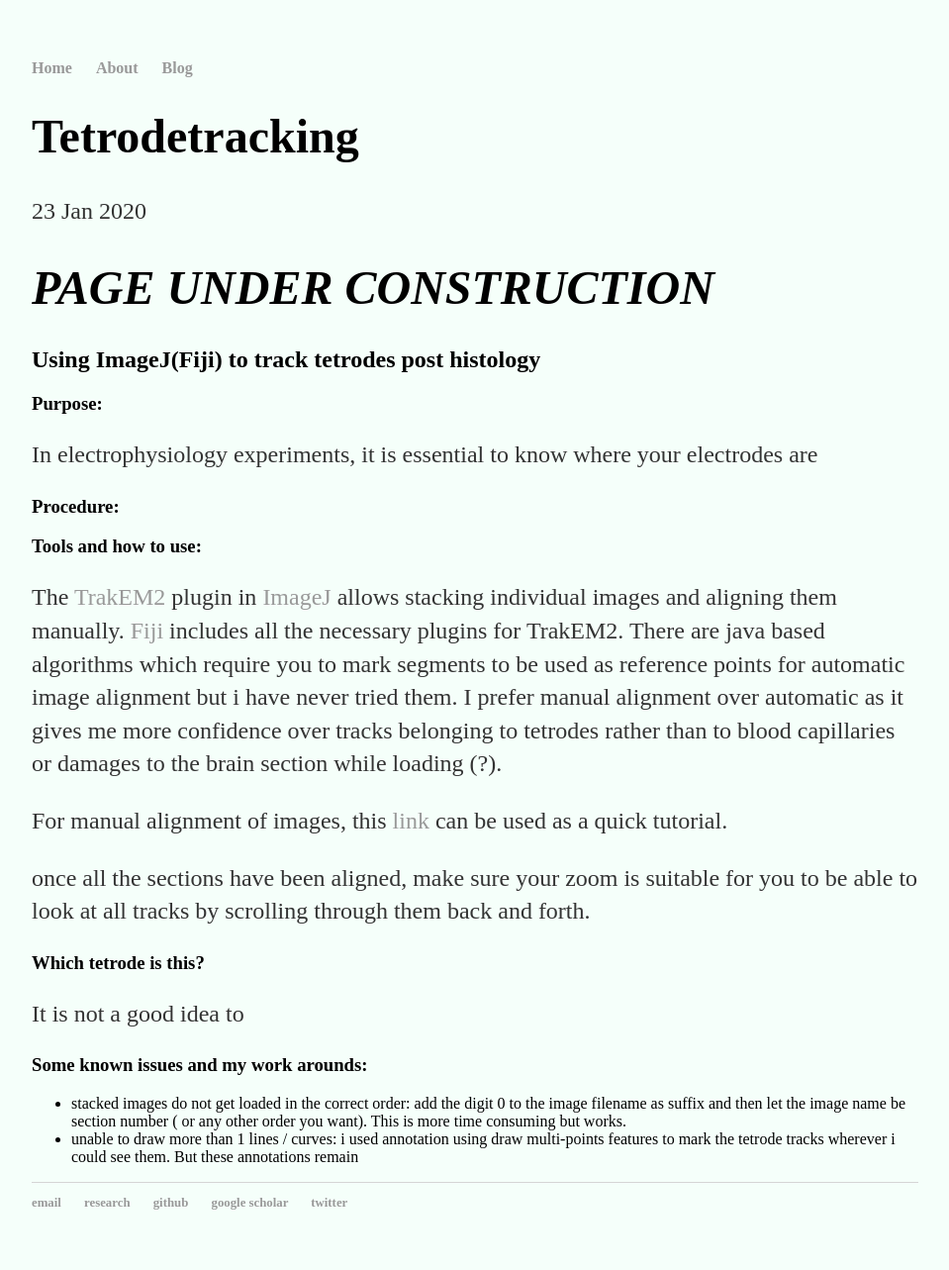
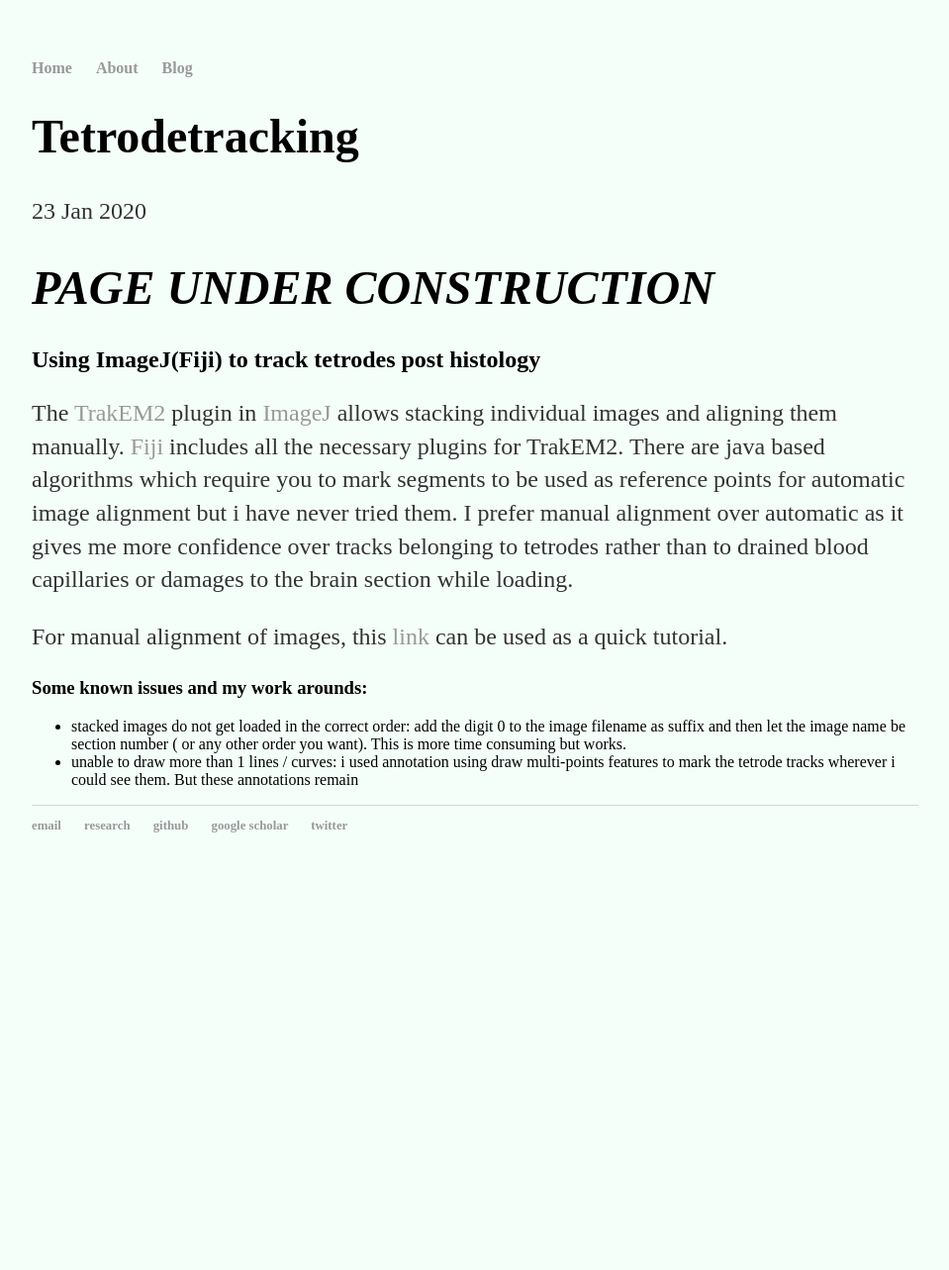
Before and after one commit to AdiBish/adibish.github.io, a Jekyll site: the page built from _posts/2020-01-23-TetrodeTracking.md, in a window 1280 px wide. Shown: the whole page at 99% size, without its empty margins (160-1119 px from the left). Built offline with Jekyll 4.4.1, drawn with Linux system fonts in a browser that asks for light colours; our own code applies the rules of GitHub Pages for plain Markdown files; comment, search, counter and statistics services are not loaded; after the commit the page ends 902 px from its top, so only the background shows below that.

Commit message:
Update 2020-01-23-TetrodeTracking.md

```diff
--- a/_posts/2020-01-23-TetrodeTracking.md
+++ b/_posts/2020-01-23-TetrodeTracking.md
@@ -1,25 +1,10 @@
 # *PAGE UNDER CONSTRUCTION*
 ## Using ImageJ(Fiji) to track tetrodes post histology
-### **Purpose**:
-In electrophysiology experiments, it is essential to know where your electrodes are
-### **Procedure**:
 
-
-### **Tools and how to use**:
 The [TrakEM2](https://imagej.net/TrakEM2) plugin in [ImageJ](https://imagej.nih.gov/ij/) allows stacking individual images and aligning them manually. [Fiji](https://fiji.sc/) includes all the necessary plugins for TrakEM2.
-There are java based algorithms which require you to mark segments to be used as reference points for automatic image alignment but i have never tried them. I prefer manual alignment over automatic as it gives me more confidence over tracks belonging to tetrodes rather than to blood capillaries or damages to the brain section while loading (?).
+There are java based algorithms which require you to mark segments to be used as reference points for automatic image alignment but i have never tried them. I prefer manual alignment over automatic as it gives me more confidence over tracks belonging to tetrodes rather than to drained blood capillaries or damages to the brain section while loading.
 
 For manual alignment of images, this [link](https://www.youtube.com/watch?v=-p0Jg0QKF24) can be used as a quick tutorial.
-
-once all the sections have been aligned, make sure your zoom is suitable for you to be able to look at all tracks by scrolling through them back and forth.
-
-### **Which tetrode is this?**
-It is not a good idea to
-
-
-
-
-
 
 
 
```
